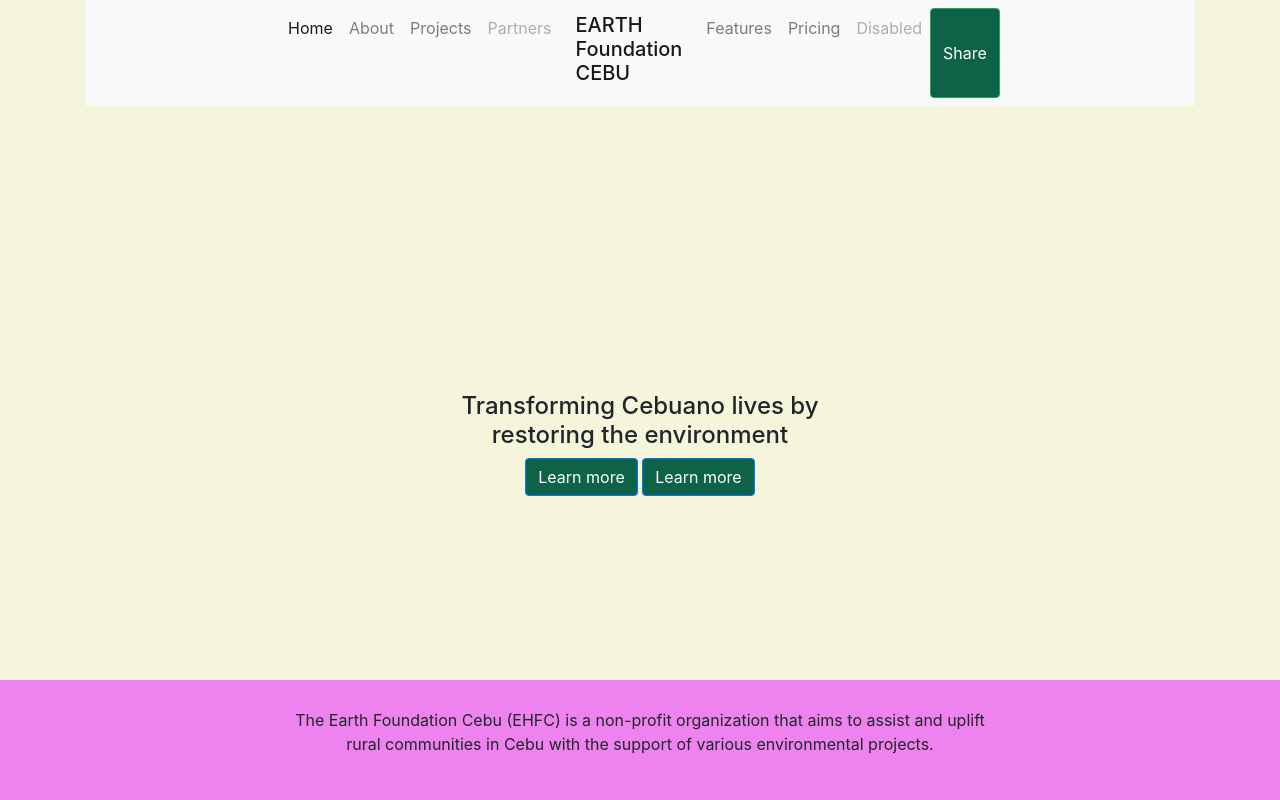
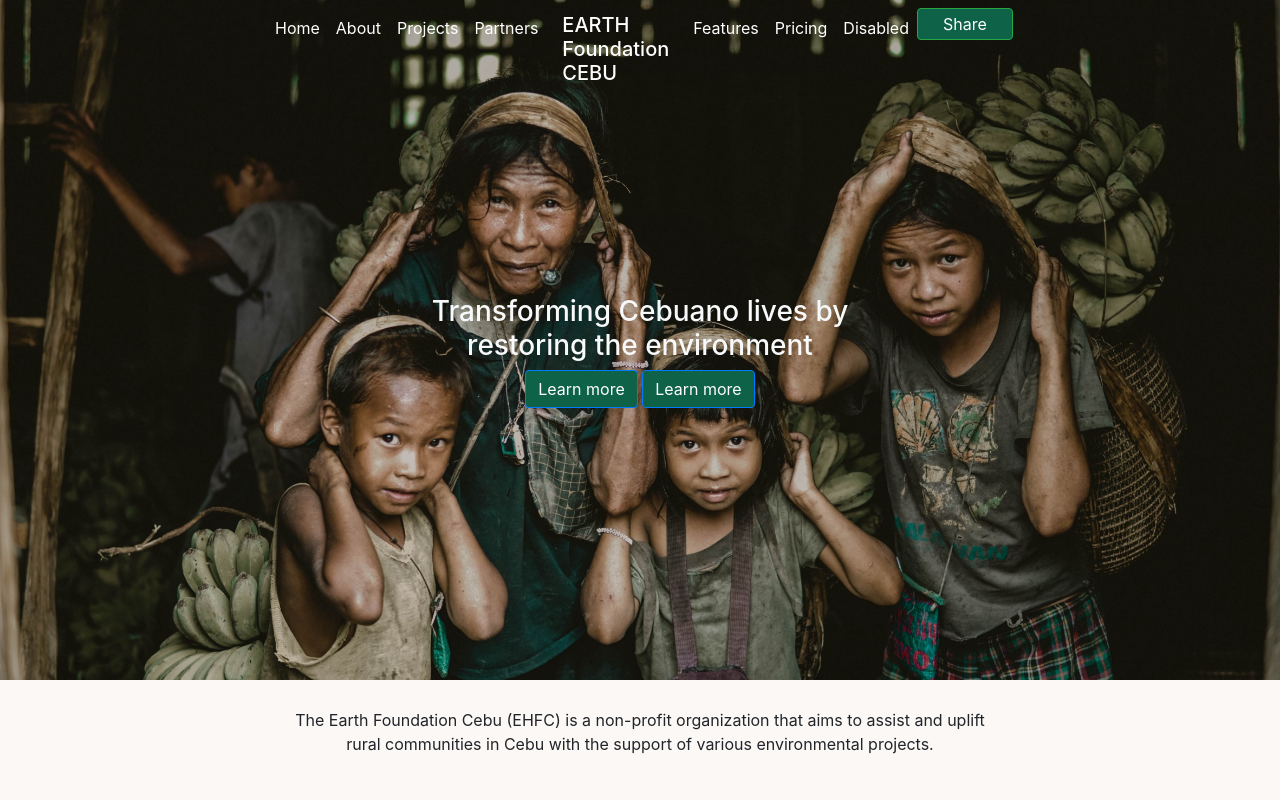
Before and after one commit to AndryRaza/Charity_Homepage, a plain HTML site: page index.html in a window 1280 px wide. Shown: the top 800 px of the page. Drawn offline with nearby package versions, Linux system fonts and the light colour scheme.

Commit message:
section hero modif

```diff
--- a/index.html
+++ b/index.html
@@ -19,38 +19,37 @@
     <header class="container-fluid">
         <div id="sectionhero" class="container ">
             <!----------Navbar ------------->
-            <nav class="navbar navbar-expand-lg navbar-light bg-light ">
-
+            <nav class="navbar navbar-expand-lg navbar-light bg-gradient ">
                 <button class="navbar-toggler" type="button" data-toggle="collapse" data-target="#navbarNav"
                     aria-controls="navbarNav" aria-expanded="false" aria-label="Toggle navigation">
                     <span class="navbar-toggler-icon"></span>
                 </button>
-                <div class="collapse navbar-collapse d-flex justify-content-center" id="navbarNav">
-                    <ul class="navbar-nav ">
+                <div class="collapse navbar-collapse d-flex justify-content-center " id="navbarNav">
+                    <ul class="navbar-nav">
                         <li class="nav-item active">
-                            <a class="nav-link" href="#">Home <span class="sr-only">(current)</span></a>
+                            <a class="nav-link text-white" href="#">Home <span class="sr-only">(current)</span></a>
                         </li>
                         <li class="nav-item">
-                            <a class="nav-link" href="#">About</a>
+                            <a class="nav-link text-white" href="#">About</a>
                         </li>
                         <li class="nav-item">
-                            <a class="nav-link" href="#">Projects</a>
+                            <a class="nav-link text-white" href="#">Projects</a>
                         </li>
                         <li class="nav-item">
-                            <a class="nav-link disabled" href="#">Partners</a>
+                            <a class="nav-link disabled text-white" href="#">Partners</a>
                         </li>
                         <!--------Logo---------------->
-                        <a class="navbar-brand font-size-md" href="#"><h5>EARTH <br> Foundation <br> CEBU</a></h5>
+                        <a class="navbar-brand font-size-md text-white" href="#"><h5>EARTH <br> Foundation <br> CEBU</a></h5>
                         <li class="nav-item">
-                            <a class="nav-link" href="#">Features</a>
+                            <a class="nav-link text-white" href="#">Features</a>
                         </li>
                         <li class="nav-item">
-                            <a class="nav-link" href="#">Pricing</a>
+                            <a class="nav-link text-white" href="#">Pricing</a>
                         </li>
                         <li class="nav-item">
-                            <a class="nav-link disabled" href="#">Disabled</a>
+                            <a class="nav-link disabled text-white" href="#">Disabled</a>
                         </li>
-                        <button type="button" class="btn btn-success btn-md">Share</button>
+                        <button id="boutonnav" type="button" class="btn btn-success text-white d-flex align-items-center justify-content-center">Share</button>
                     </ul>
                 </div>
             </nav>
@@ -58,7 +57,7 @@
 
 
             <div class="jumbotron text-center ">
-                <h4 class="">Transforming Cebuano lives by <br> restoring the environment</h4>
+                <h3 class="text-light">Transforming Cebuano lives by <br> restoring the environment</h3>
                 <a class="btn btn-primary btn-md" href="#" role="button">Learn more</a>
                 <a class="btn btn-primary btn-md" href="#" role="button">Learn more</a>
                 </p>
--- a/style.css
+++ b/style.css
@@ -1,18 +1,25 @@
 header{
     height: 680px;
     background-color:beige;
+    background-image: url(img/1_9VPqUcciv6Ao5mOh2mNvsw.jpeg);
+    background-size: cover;
+}
+#boutonnav{
+    width:96px;
+    height: 32px;
 }
 #sectionhero{
     height: 680px;
-    background-color: beige;
+    /* background-color: beige; */
 }
 .jumbotron{
-    margin-top: 222px;
+    margin-top: 125px;
     background-color: transparent;
+    margin-bottom: 258px;
 }
 #quickinfo{
     height: 120px;
-    background-color: violet;
+    background-color: #FBF8F6;
 }
 .logo{
     width: 108px;
```
Also changed, not shown: img/1_9VPqUcciv6Ao5mOh2mNvsw.jpeg (added).
